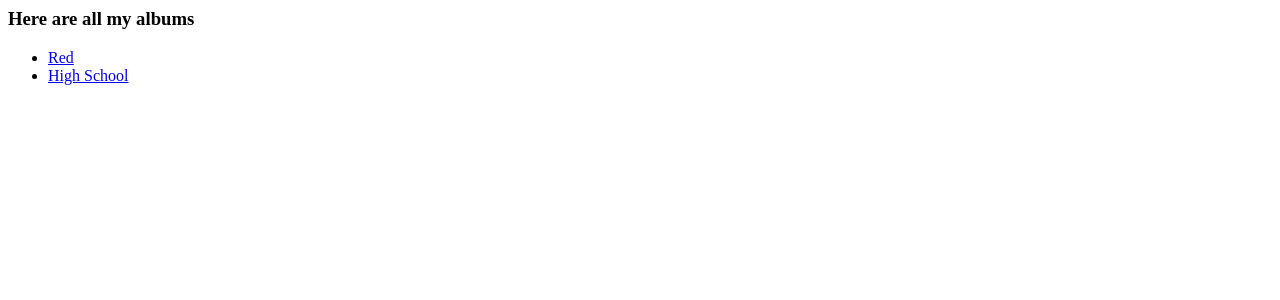
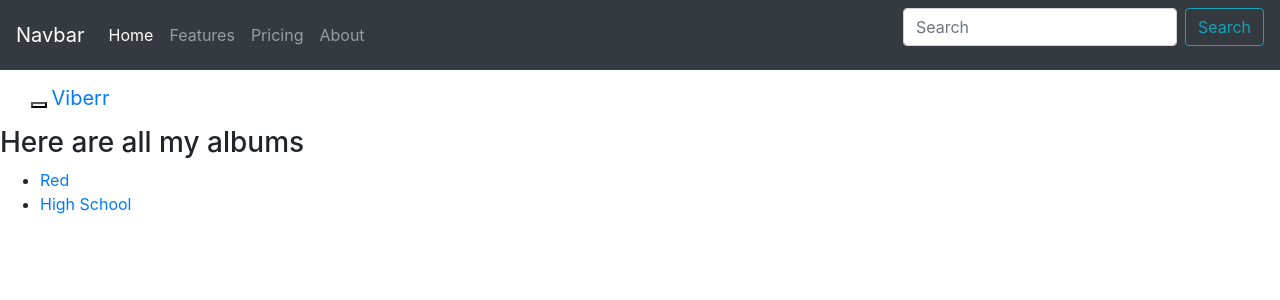
Before and after one commit to offiiz/demo, a Django app: page /music/ in a window 1280 px wide. Shown: the top 300 px of the page. Run offline with Django 3.2, Linux system fonts and the light colour scheme; data comes from the database, SQL or seed files in the repository; some libraries are stand-ins or nearby versions.

Commit message:
add file django tutorial EP26 (pending)

```diff
--- /dev/null
+++ b/website/music/static/music/style.css
@@ -0,0 +1,3 @@
+/* body {
+    background: white url("images/background.png")
+} */
--- a/website/music/templates/music/index.html
+++ b/website/music/templates/music/index.html
@@ -1,3 +1,57 @@
+<!-- Load the path to your static files -->
+{% load staticfiles %}
+<link rel="stylesheet" type="text/css" href="{% static 'music/style.css' %}" />
+<!-- Bootstrap CSS -->
+<link rel="stylesheet" href="https://stackpath.bootstrapcdn.com/bootstrap/4.3.1/css/bootstrap.min.css" integrity="sha384-ggOyR0iXCbMQv3Xipma34MD+dH/1fQ784/j6cY/iJTQUOhcWr7x9JvoRxT2MZw1T" crossorigin="anonymous">
+<!-- Google font -->
+<link rel="stylesheet" type="text/css" href="https://fonts.googleapis.com/css?family=Satisfy" />
+<!-- Optional JavaScript -->
+<!-- jQuery first, then Popper.js, then Bootstrap JS -->
+<script src="https://code.jquery.com/jquery-3.3.1.slim.min.js" integrity="sha384-q8i/X+965DzO0rT7abK41JStQIAqVgRVzpbzo5smXKp4YfRvH+8abtTE1Pi6jizo" crossorigin="anonymous"></script>
+<script src="https://cdnjs.cloudflare.com/ajax/libs/popper.js/1.14.7/umd/popper.min.js" integrity="sha384-UO2eT0CpHqdSJQ6hJty5KVphtPhzWj9WO1clHTMGa3JDZwrnQq4sF86dIHNDz0W1" crossorigin="anonymous"></script>
+<script src="https://stackpath.bootstrapcdn.com/bootstrap/4.3.1/js/bootstrap.min.js" integrity="sha384-JjSmVgyd0p3pXB1rRibZUAYoIIy6OrQ6VrjIEaFf/nJGzIxFDsf4x0xIM+B07jRM" crossorigin="anonymous"></script>
+
+<nav class="navbar navbar-expand-lg navbar-dark bg-dark">
+        <a class="navbar-brand" href="#">Navbar</a>
+        <button class="navbar-toggler" type="button" data-toggle="collapse" data-target="#navbarColor01" aria-controls="navbarColor01" aria-expanded="false" aria-label="Toggle navigation">
+          <span class="navbar-toggler-icon"></span>
+        </button>
+
+        <div class="collapse navbar-collapse" id="navbarColor01">
+          <ul class="navbar-nav mr-auto">
+            <li class="nav-item active">
+              <a class="nav-link" href="#">Home <span class="sr-only">(current)</span></a>
+            </li>
+            <li class="nav-item">
+              <a class="nav-link" href="#">Features</a>
+            </li>
+            <li class="nav-item">
+              <a class="nav-link" href="#">Pricing</a>
+            </li>
+            <li class="nav-item">
+              <a class="nav-link" href="#">About</a>
+            </li>
+          </ul>
+          <form class="form-inline">
+            <input class="form-control mr-sm-2" type="search" placeholder="Search" aria-label="Search">
+            <button class="btn btn-outline-info my-2 my-sm-0" type="submit">Search</button>
+          </form>
+        </div>
+      </nav>
+<nav class="navbar navbar-inverse">
+    <div class="container-fluid">
+        <!-- Logo -->
+        <div class="navbar-header">
+            <button type="button" class="navbar-toggle" data-toggle="collapse" data-target="#topNavBar">
+                <span class="icon-bar"></span>
+                <span class="icon-bar"></span>
+                <span class="icon-bar"></span>
+            </button>
+            <a class="navbar-brand" href="{% url 'music:index' %}">Viberr</a>
+        </div>
+    </div>
+</nav>
+
 {% if all_albums %}
     <h3>Here are all my albums</h3>
     <ul>
```
